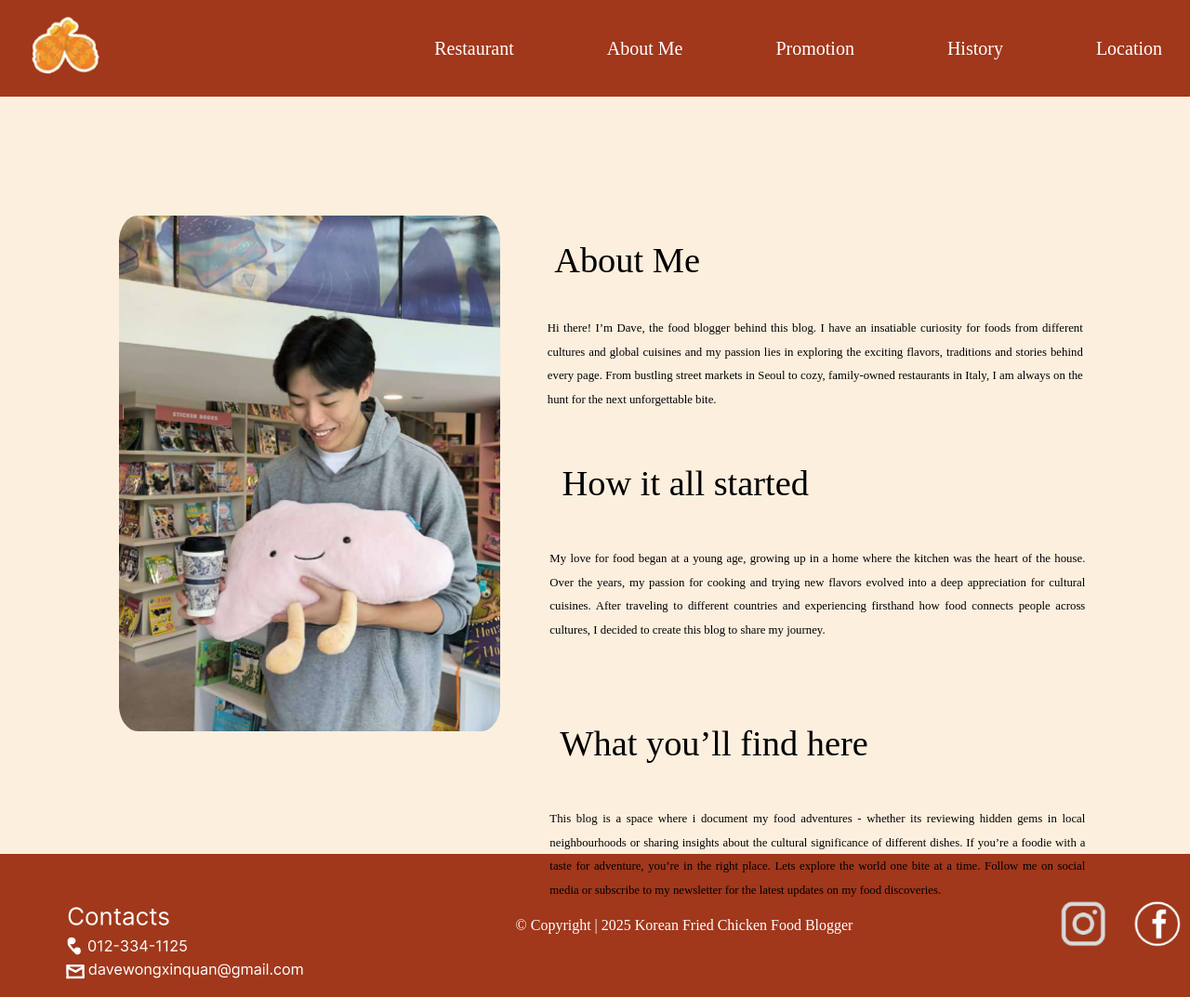
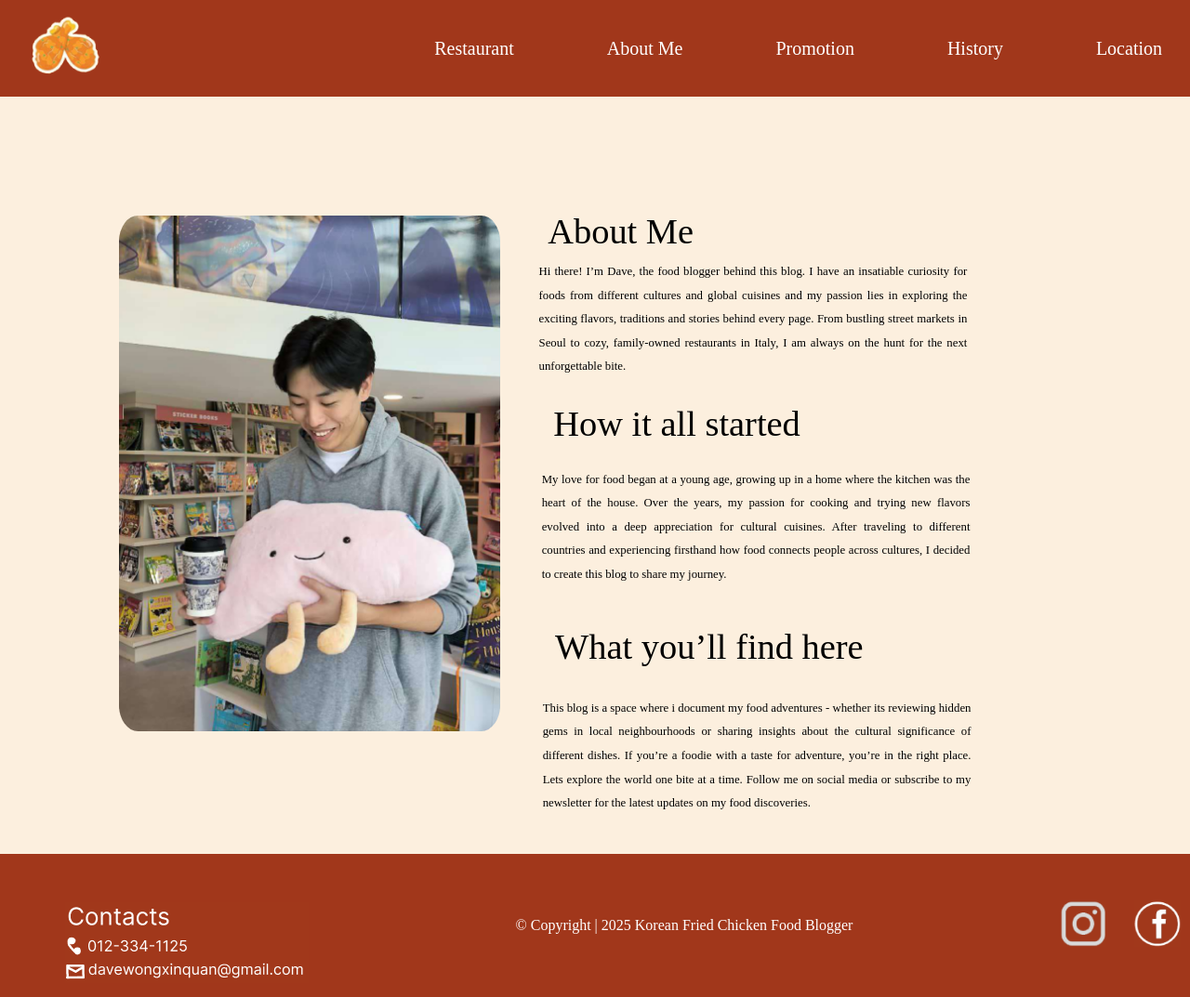
Before and after one commit to dave231081/dave231081.github.io, a plain HTML site: page project/about-me.html in a window 1280 px wide. Shown: the top 1073 px of the page at 93% size. Drawn offline with Linux system fonts and the light colour scheme.

Commit message:
about page done

```diff
--- a/project/css/about-me.css
+++ b/project/css/about-me.css
@@ -29,6 +29,7 @@ body {
 }
 
 .image-banner {
+    position: relative;
     width: 80%;
     margin-top: 10%;
     margin-left: 10%;
@@ -42,7 +43,7 @@ body {
 
 .title {
     position: absolute;
-    top: 35%;
+    top: 3%;
     left: 52.7%;
     transform: translate(-50%, -50%);
     color: rgb(0, 0, 0);
@@ -53,8 +54,8 @@ body {
 
 .body-text {
     position: absolute;
-    top: 49%;
-    left: 68.5%;
+    top: 20%;
+    left: 66.6%;
     transform: translate(-50%, -50%);
     color: rgb(0, 0, 0);
     font-size: 1vw;
@@ -66,8 +67,8 @@ body {
 
 .second-title {
     position: absolute;
-    top: 65%;
-    left: 57.6%;
+    top: 40%;
+    left: 58.6%;
     transform: translate(-50%, -50%);
     color: rgb(0, 0, 0);
     font-size: 3vw;
@@ -77,8 +78,8 @@ body {
 
 .secondbody-text {
     position: absolute;
-    top: 80%;
-    left: 68.7%;
+    top: 60%;
+    left: 66.9%;
     transform: translate(-50%, -50%);
     color: rgb(0, 0, 0);
     font-size: 1vw;
@@ -90,8 +91,8 @@ body {
 
 .third-title {
     position: absolute;
-    top: 100%;
-    left: 60%;
+    top: 83%;
+    left: 62%;
     transform: translate(-50%, -50%);
     color: rgb(0, 0, 0);
     font-size: 3vw;
@@ -101,8 +102,8 @@ body {
 
 .thirdbody-text {
     position: absolute;
-    top: 115%;
-    left: 68.7%;
+    top: 104%;
+    left: 67%;
     transform: translate(-50%, -50%);
     color: rgb(0, 0, 0);
     font-size: 1vw;
```
Also changed, not shown: project/about-me.html (+13 -6 lines).
